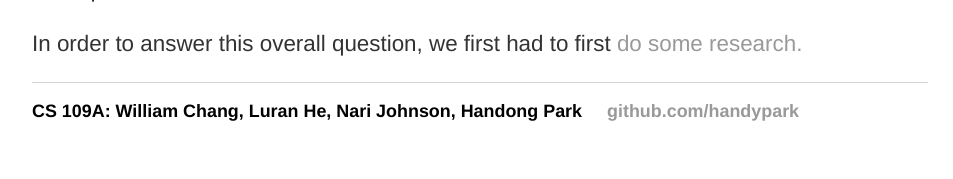
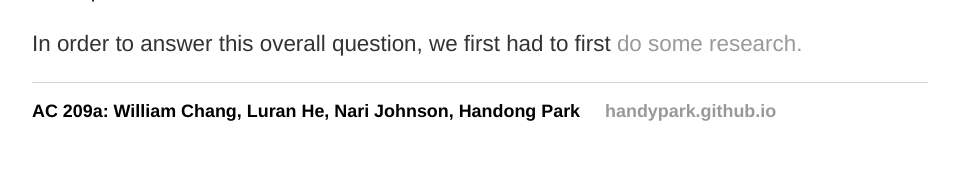
Before and after one commit to handypark/handypark.github.io, a Jekyll site: the page built from index.html, in a window 1280 px wide. Shown: the part 940-1119 px from the top of the page, without its empty margins (160-1113 px from the left). Built offline with Jekyll 4.4.1, drawn with Linux system fonts in a browser that asks for light colours.

Commit message:
Update default.html

```diff
--- a/_layouts/default.html
+++ b/_layouts/default.html
@@ -22,8 +22,8 @@
 		</div><!-- /.container -->
 		<footer>
     		<ul>
-			<li>CS 109A: William Chang, Luran He, Nari Johnson, Handong Park</li>
-        		<li><a href="https://github.com/handypark">github.com/handypark</a></li>
+			<li>AC 209a: William Chang, Luran He, Nari Johnson, Handong Park</li>
+        		<li><a href="https://handypark.github.io">handypark.github.io</a></li>
 		</ul>
 		</footer>
 	</body>
```
